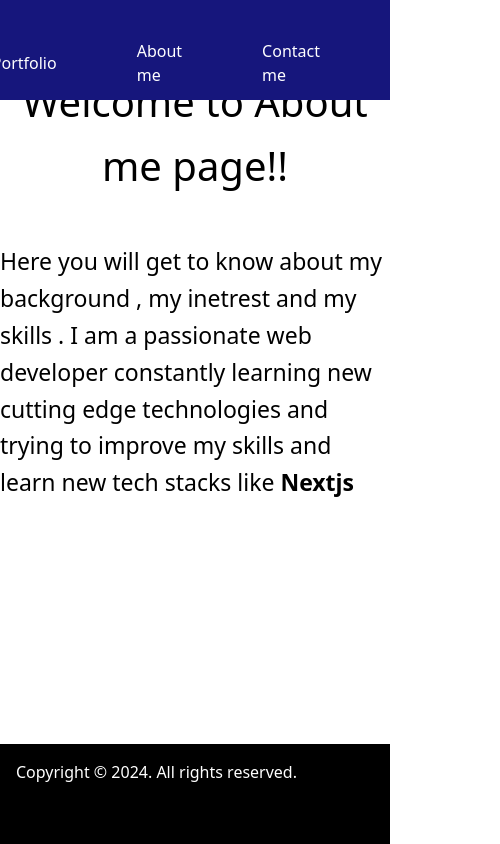
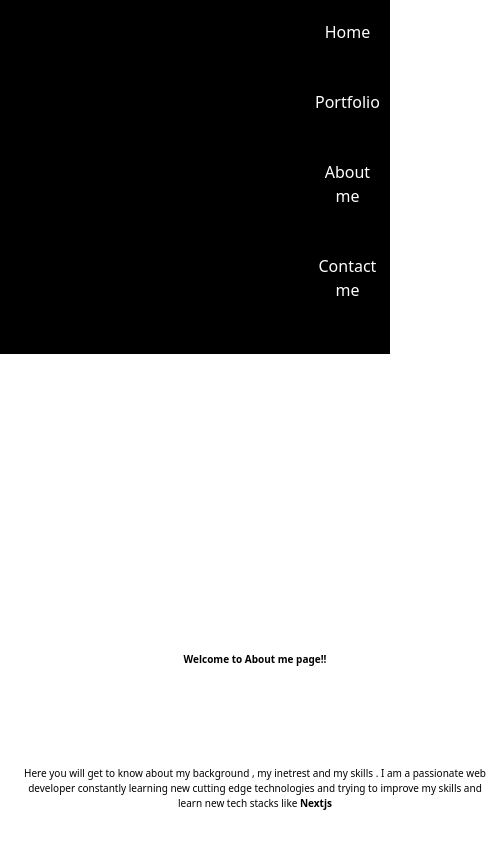
Before and after one commit to bilal-raza12/GIAIC-Q2-Assignment-03, a Next.js app: page /about-me in a window 390 px wide. Shown: the top 844 px of the page, 500 px wide, since content can reach past the window. Built offline with nearby package versions, Linux system fonts and the light colour scheme.

Commit message:
Removing some reponsiveness

```diff
--- a/src/app/about-me/page.tsx
+++ b/src/app/about-me/page.tsx
@@ -6,7 +6,7 @@ const AboutMe = () => {
   return (
     <div>
       <Navbar />
-      <main className='main'>
+      <main className='main about-me'>
         <h1>Welcome to About me page!!</h1><br/>
         <p>Here you will get to know about my background , my inetrest and my skills . I am  a passionate web developer constantly learning new cutting edge technologies and trying to improve my skills and learn new tech stacks like <strong>Nextjs</strong></p>
       </main>
--- a/src/app/contact-me/page.tsx
+++ b/src/app/contact-me/page.tsx
@@ -5,7 +5,7 @@ const Contact = () => {
   return (
     <div>
   <Navbar />
-  <main className="main">
+  <main className="main contact-me">
     <h1>I will update my contact page very soon....</h1>
 
   </main>
--- a/src/app/globals.css
+++ b/src/app/globals.css
@@ -2,120 +2,178 @@
 @tailwind components;
 @tailwind utilities;
 
-.container{
-    background-color: rgb(22, 7, 104);
-    color: white;
-    /* overflow: scroll; */
-    height: 100%;
+@import url('https://fonts.googleapis.com/css2?family=Dancing+Script:wght@400..700&display=swap');
 
 
+nav{
+  background-color: black;
+  padding: 10px 20px;
+  color: white;
+  display: flex;
+  justify-content: space-around;
 }
-.navbar{
-    height: 100px;
-    margin-bottom: 5px;
-    padding: 8px 10px;
-    position: fixed;
-    /* margin: 0 auto; */
-    background-color: rgb(22, 22, 124);
+
+nav ul {
+  display: flex;
+  list-style: none;
+
+  justify-content: flex-end;
+  gap: 1rem;
+  padding-left: 290px;
+
+ margin-top: 5px;
+}
+
+nav ul li {
+  padding: 10px 15px;
+}
+
+nav ul li:hover {
+  text-decoration: underline;
+}
+
+footer{
+  background-color: rgb(172, 42, 42);
   color: white;
-    width: 100%;
-
-
-    /* box-shadow: 2px 2px 2px rgba(5, 109, 33, 0.5); */
-
-
-
-
-    /* background-color: red; */
+  padding: 10px 10px;
+  text-align: center;
 
 }
-.navbar ul {
+
+.main{
+  height: 90vh;
   display: flex;
-    list-style-type: none;
-    gap: 20px;
+  justify-content: center;
   align-items: center;
-    justify-content: flex-end;
-    padding: 31px 30px;
-    margin-bottom: 20px;
+  gap: 2rem;
+}
+.description{
+    font-size: 1.5rem;
+    text-align: center;
+    width: 406px;
+    /* border: 2px solid red; */
+    padding: 15px 0;
 
+ }
+
+ .description p{
+   margin: 10px;
+   text-align: center;
+ }
+ .profile-pic img{
+   width: 450px;
+   height: 500px;
+   /* border-radius: 50%; */
+   /* object-fit: cover; */
+   margin-bottom: 50px;
+   /* padding: 340px; */
+ }
+
+ .portfolio{
+  font-size: 20px;
+  font-weight: bold;
+ }
+ .about-me{
+
+   display: flex;
+   flex-direction: column;
 
 
  }
 
-.navbar  ul li {
-    margin: 0px 30px;
-
+ .about-me h1{
+     font-size: 25px;
+     font-weight: bold;
+ }
+ .about-me p{
+   margin: 10px;
+   font-size: 20px;
+   width: 70vw;
  }
 
-.navbar ul li:hover{
-    text-decoration: underline;
+ .contact-me {
+  font-size: 20px;
+  font-weight: bold;
  }
 
 
 
-.intro {
-    /* background-color: black;
-    color: white; */
-    height: 100%;
-    display: flex;
-    justify-content: center;
-    align-items: center;
+ @media (max-width: 768px) {
+  nav , footer{
+    width: 100%;
+  }
+
+    nav ul {
+      flex-direction: column;
+     text-align: center;
+    }
+    .main{
+      flex-direction: column;
+      text-align: center;
+      font-size: 20px;
+      flex-wrap: wrap;
+
 
     }
-  .description {
+    .profile-pic{
+      width: 500px;
+      height: 200px;
+      margin-bottom: 10px;
+    }
+    .main img{
+      height: 200px;
+      width: 150px;
+      margin-bottom: 10px;
 
-    height: 130;
-    font-size: 33px;
-    width: 500px;
+      /* margin-top: 20px; */
     }
 
-  .profile-pic {
-    height: 90vh;
-    width: 60vh;
-    /* border: 2px solid red;     */
+    .about-me{
+      display: flex;
+      flex-direction: column;
+      gap: 2rem;
+      align-items: center;
+      width: 500px;
+      flex-wrap: wrap;
     }
 
-  .profile-pic img{
+    .about-me h1{
+      font-size: 10px;
+    }
+    .about-me p{
+      margin: 5px;
+      font-size: 10px;
       width: 100%;
-    height: 100%;
-    padding-bottom: 78px;
+    }
+    .home-page-content{
+      display: flex;
+      flex-direction: column;
+      flex-wrap: wrap;
     }
 
-  span{
-    color: rgb(37, 227, 227);
+ }
+ @media (max-width:480px){
+  .main .profile-pic{
+    width: 120px;
+    height: 200px;
+  }
+  .main{
+    padding: 10px;
   }
 
-footer{
-  height: 100px;
-  background-color: black;
-  color: white;
-  padding: 1rem;
-  position: absolute;
-  bottom: 0;
+  /* .home-page-content{
+    padding-bottom: 60px;
+  } */
+   nav ul{
+    padding-bottom: 17px;
+    margin-right: 10px;
+   }
+   nav ul li{
+    margin-bottom: 20px;
+    padding: 5px;
+    margin-right: 5px;
+   }
+  nav,footer{
     width: 100%;
   }
-.portfolio{
-  display: flex;
-  flex-direction: column;
-  border: 2px solid purple;
-  padding: 80px;
  }
-.main{
-  min-height: 70vh;
-  line-height: 1.6;
-  display: flex;
-  flex-direction: column;
-  justify-content: center;
-  align-items: center;
-}
-
-.main h1{
-  text-align: center;
-  font-size: 40px;
-  margin-bottom: 20px;
-}
-.main p{
-
-  font-size: 23px;
-  margin-bottom: 20px;
-}
--- a/src/app/page.tsx
+++ b/src/app/page.tsx
@@ -4,25 +4,17 @@ import Footer from "@/components/footer";
 
 export default function Home() {
   return (
-    <div className="container">
-      <div>
-        <Navbar />
+    <>
+    <Navbar />
+    <div className="main home-page-content">
+      <div className="description">
+        <p>Hey! I am <strong>Muhammad Bilal Raza</strong>. I am a Front End Devloper and a passioante and dedicated student of GIAIC.</p>
       </div>
-      <div className="intro">
-        <div className="description second">
-          <p>
-            Hey! I am
-            <strong>
-              <span> Muhammad Bilal Raza,</span>
-            </strong>
-             I am a Web Developer and a passionate and dedicated student of GIAIC
-          </p>
-        </div>
-        <div className="profile-pic second">
-          <img src="/images/profile-pic.png" alt="" />
-        </div>
+      <div className="profile-pic">
+        <img src="/images/profile-pic.png" alt="" />
       </div>
-      <Footer />
     </div>
-  );
+    <Footer />
+    </>
+  )
 }
--- a/src/app/portfolio/page.tsx
+++ b/src/app/portfolio/page.tsx
@@ -4,9 +4,9 @@ export default function Portfolio () {
     return(
        <div>
         <Navbar />
-        <main className="main">
-           <h1>This is my portfolio which i will update very soon</h1>
-        </main>
+        <div className="main portfolio">
+          <p>I will update my Portfolio very soon...</p>
+        </div>
         <Footer />
        </div>
     )
--- a/src/components/footer.tsx
+++ b/src/components/footer.tsx
@@ -4,9 +4,9 @@ const Footer = () => {
   return (
     <footer>
 
-        <div className="footer">
+
             <p>Copyright &copy; 2024. All rights reserved.</p>
-        </div>
+
 
 
     </footer>
--- a/src/components/navbar.tsx
+++ b/src/components/navbar.tsx
@@ -5,11 +5,12 @@ const Navbar = () => {
   return (
 
       <nav className='navbar'>
+
         <ul>
-          <li><Link href={"/"}>Home</Link></li>
+        <li><Link href={"/"}>Home</Link></li>
         <li><Link href="/portfolio">Portfolio</Link></li>
         <li><Link href="/about-me">About me</Link></li>
-         <li><Link href="/contact-me">Contact me</Link></li>
+        <li><Link href="/contact-me">Contact me</Link></li>
 
         </ul>
       </nav>
```
Lines whose indentation alone changed are shown as unchanged.
